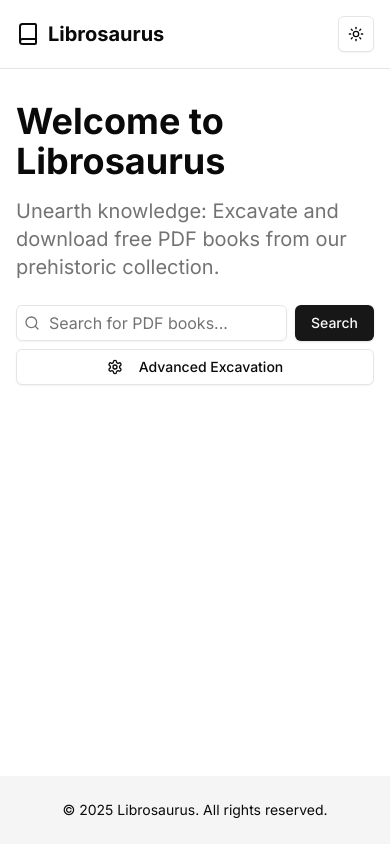
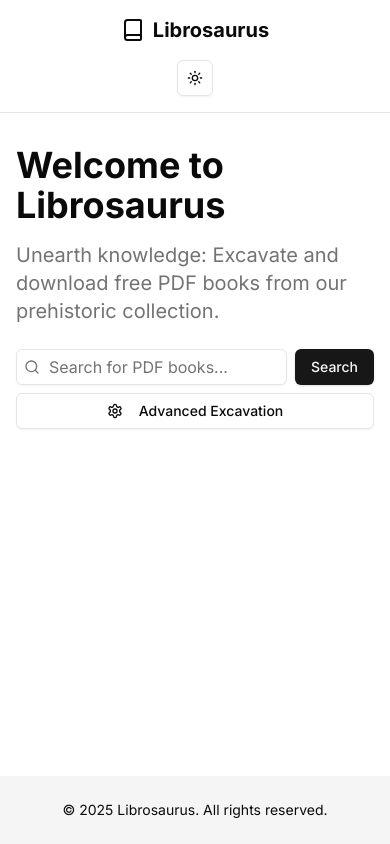
Before and after one commit to saikothasan/Librosaurus, a Next.js app: page / in a window 390 px wide. Built offline with nearby package versions, Linux system fonts and the light colour scheme.

Commit message:
Update header.tsx

```diff
--- a/app/components/header.tsx
+++ b/app/components/header.tsx
@@ -5,8 +5,8 @@ import { ThemeToggle } from "./theme-toggle"
 export function Header() {
   return (
     <header className="bg-background border-b">
-      <div className="container mx-auto px-4 py-4 flex justify-between items-center">
-        <Link href="/" className="flex items-center gap-2">
+      <div className="container mx-auto px-4 py-4 flex flex-col sm:flex-row justify-between items-center">
+        <Link href="/" className="flex items-center gap-2 mb-4 sm:mb-0">
           <Book size={24} />
           <span className="text-xl font-bold">Librosaurus</span>
         </Link>
```
